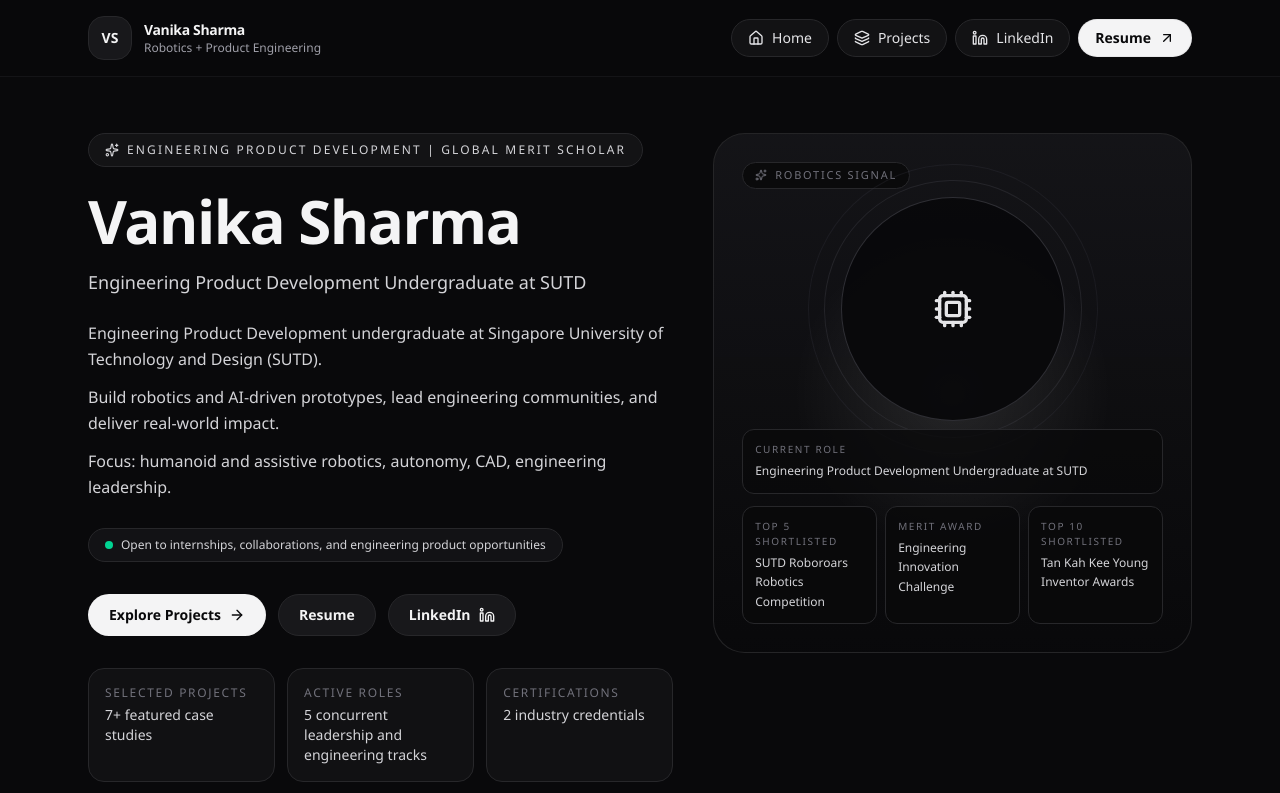
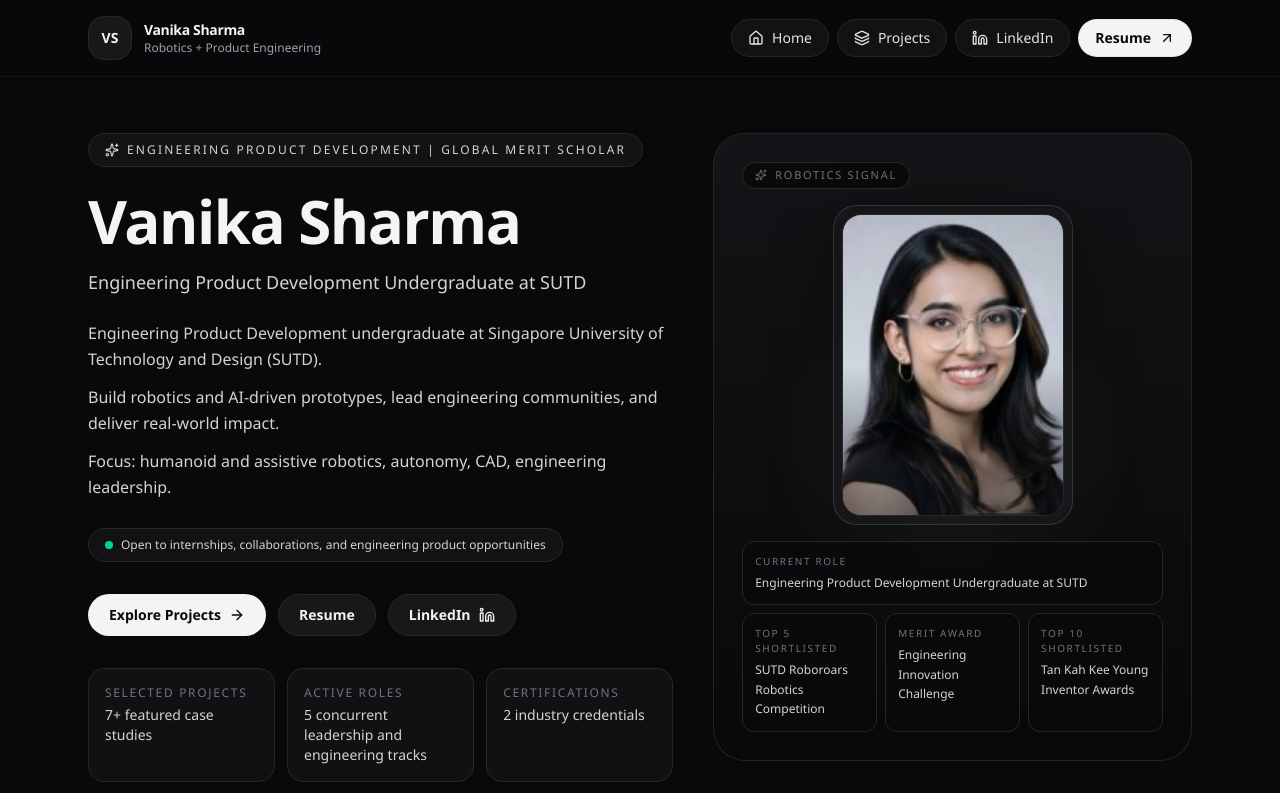
Before and after one commit to vanixx-shar/Portfolio, a Next.js app: page / in a window 1280 px wide. Shown: the top 793 px of the page. Built offline with nearby package versions, Linux system fonts and the light colour scheme.

Commit message:
Add hero scene and portrait

```diff
--- a/components/HeroScene.tsx
+++ b/components/HeroScene.tsx
@@ -1,7 +1,8 @@
 "use client";
 
-import { motion, useMotionValue, useSpring, useTransform } from "framer-motion";
-import { Cpu, Sparkles } from "lucide-react";
+import { motion, useMotionValue, useTransform } from "framer-motion";
+import Image from "next/image";
+import { Sparkles } from "lucide-react";
 
 type HeroSceneProps = {
   role: string;
@@ -12,23 +13,13 @@
   const mouseX = useMotionValue(0.5);
   const mouseY = useMotionValue(0.5);
 
-  const rotateX = useSpring(useTransform(mouseY, [0, 1], [4, -4]), {
-    stiffness: 160,
-    damping: 24,
-  });
-  const rotateY = useSpring(useTransform(mouseX, [0, 1], [-4, 4]), {
-    stiffness: 160,
-    damping: 24,
-  });
-
-  const glowX = useTransform(mouseX, [0, 1], ["35%", "65%"]);
-  const glowY = useTransform(mouseY, [0, 1], ["35%", "65%"]);
+  const glowX = useTransform(mouseX, [0, 1], ["25%", "75%"]);
+  const glowY = useTransform(mouseY, [0, 1], ["20%", "80%"]);
 
   return (
-    <div className="relative h-[430px] sm:h-[520px] [perspective:1200px]">
+    <div className="relative min-h-[520px] [perspective:1200px] sm:min-h-[560px]">
       <motion.div
-        className="relative grid h-full grid-rows-[auto_1fr_auto] overflow-hidden rounded-[2rem] border border-zinc-800/90 bg-gradient-to-b from-zinc-900/80 to-zinc-950/85 p-5 [transform-style:preserve-3d] sm:p-7"
-        style={{ rotateX, rotateY }}
+        className="relative grid min-h-[520px] grid-rows-[auto_auto_auto] gap-4 overflow-hidden rounded-[2rem] border border-zinc-800/90 bg-gradient-to-b from-zinc-900/80 to-zinc-950/85 p-5 [transform-style:preserve-3d] sm:min-h-[560px] sm:p-7"
         onMouseMove={(event) => {
           const rect = event.currentTarget.getBoundingClientRect();
           mouseX.set((event.clientX - rect.left) / rect.width);
@@ -55,25 +46,24 @@
         </div>
 
         <div className="relative z-10 grid place-items-center">
-          <div className="relative h-48 w-48 rounded-full border border-zinc-700/70 bg-zinc-950/95 sm:h-56 sm:w-56">
-            <div className="grid h-full place-items-center">
-              <Cpu className="h-10 w-10 text-zinc-200" />
+          <div className="relative aspect-[3/4] w-full max-w-[14rem] overflow-hidden rounded-3xl border border-zinc-700/70 bg-zinc-900/80 p-2 shadow-[0_16px_60px_rgba(0,0,0,0.4)] sm:max-w-[15rem]">
+            <div className="relative h-full w-full overflow-hidden rounded-[1.2rem] border border-zinc-800">
+              <Image
+                src="/vanika-portrait.jpg"
+                alt="Portrait of Vanika Sharma"
+                fill
+                priority
+                quality={100}
+                unoptimized
+                sizes="(min-width: 1024px) 256px, (min-width: 640px) 240px, 65vw"
+                className="object-cover object-top"
+              />
+              <div className="pointer-events-none absolute inset-0 bg-gradient-to-t from-zinc-950/55 via-transparent to-zinc-950/10" />
             </div>
-
-            <motion.div
-              className="absolute inset-[-18px] rounded-full border border-zinc-700/40"
-              animate={{ rotate: 360 }}
-              transition={{ duration: 12, repeat: Infinity, ease: "linear" }}
-            />
-            <motion.div
-              className="absolute inset-[-34px] rounded-full border border-zinc-700/25"
-              animate={{ rotate: -360 }}
-              transition={{ duration: 18, repeat: Infinity, ease: "linear" }}
-            />
           </div>
         </div>
 
-        <div className="relative z-10 space-y-3">
+        <div className="relative z-10 space-y-2">
           <div className="rounded-xl border border-zinc-800 bg-zinc-950/80 p-3">
             <p className="text-[10px] uppercase tracking-[0.16em] text-zinc-500">Current Role</p>
             <p className="mt-1 text-xs leading-relaxed text-zinc-300">{role}</p>
```
Also changed, not shown: public/vanika-portrait.jpg (added).
